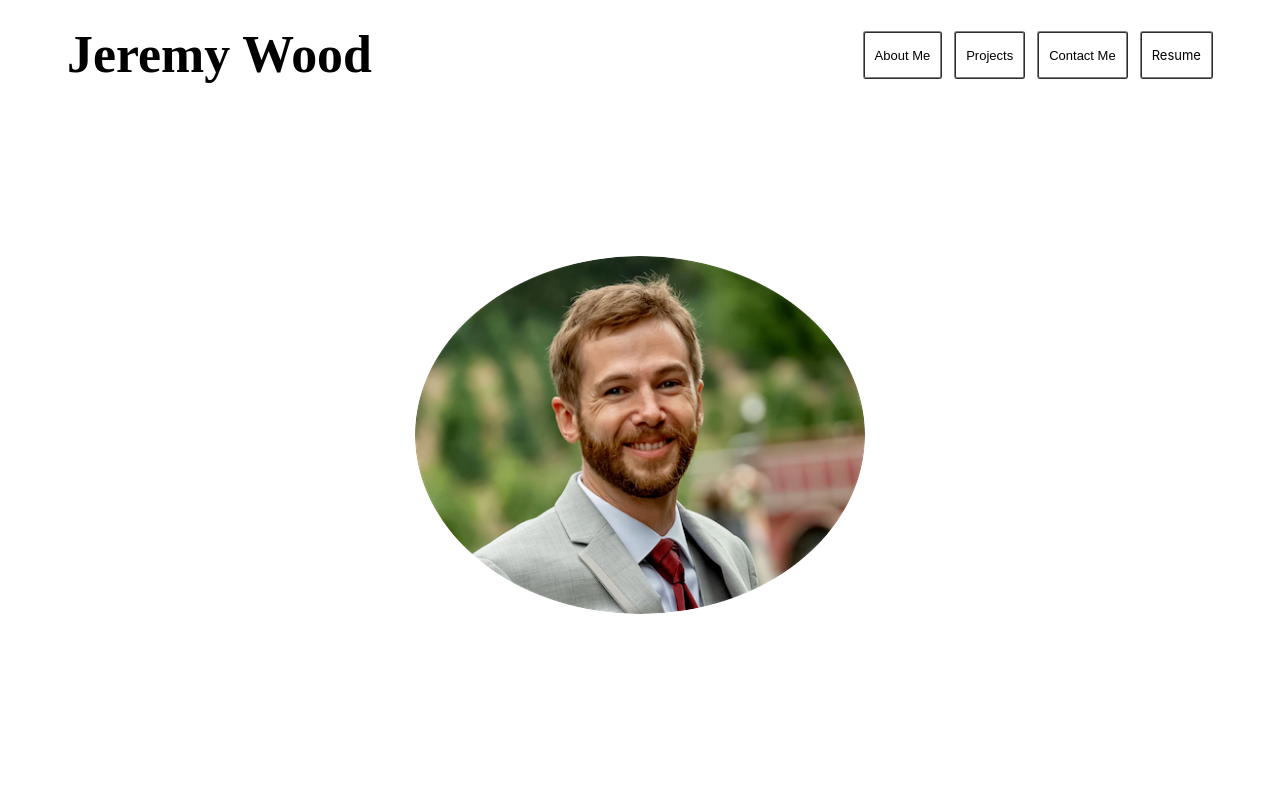
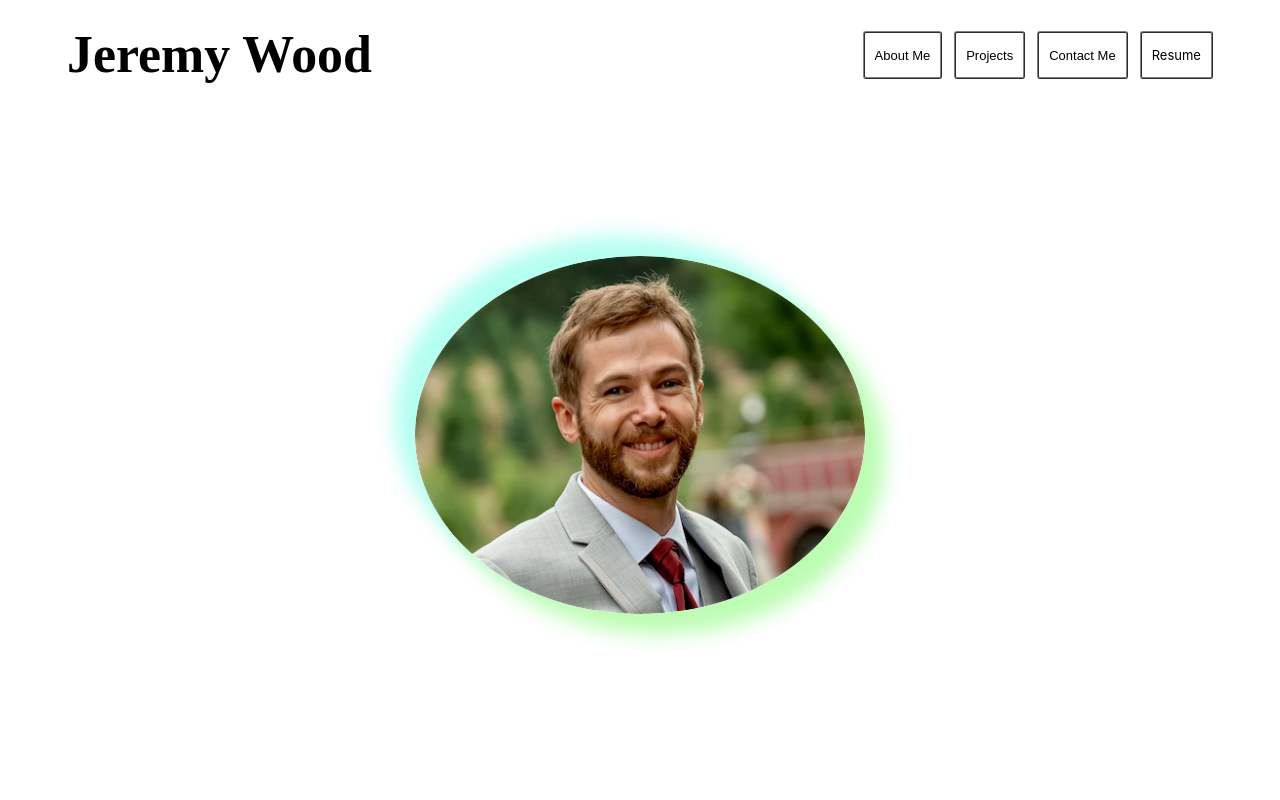
Before and after one commit to J5Wood/my-portfolio, a React app: page / in a window 1280 px wide. Shown: the top 800 px of the page. Built offline with nearby package versions, Linux system fonts and the light colour scheme.

Commit message:
Added standard shadow to hero image

```diff
--- a/src/app.css
+++ b/src/app.css
@@ -111,8 +111,8 @@ body {
   top: -25px;
   width: min(66%, 450px);
   border-radius: min(66%, 450px);
-  /* box-shadow: 0px 0px 45px 0px rgba(0, 255, 204, 0.4),
-    0px 0px 55px 20px rgba(255, 251, 0, 0.3); */
+  box-shadow: -20px -20px 20px 0px rgba(0, 255, 204, 0.3),
+    20px 20px 20px 0px rgba(29, 250, 0, 0.3);
 }
 
 /*** About Me  */
```
